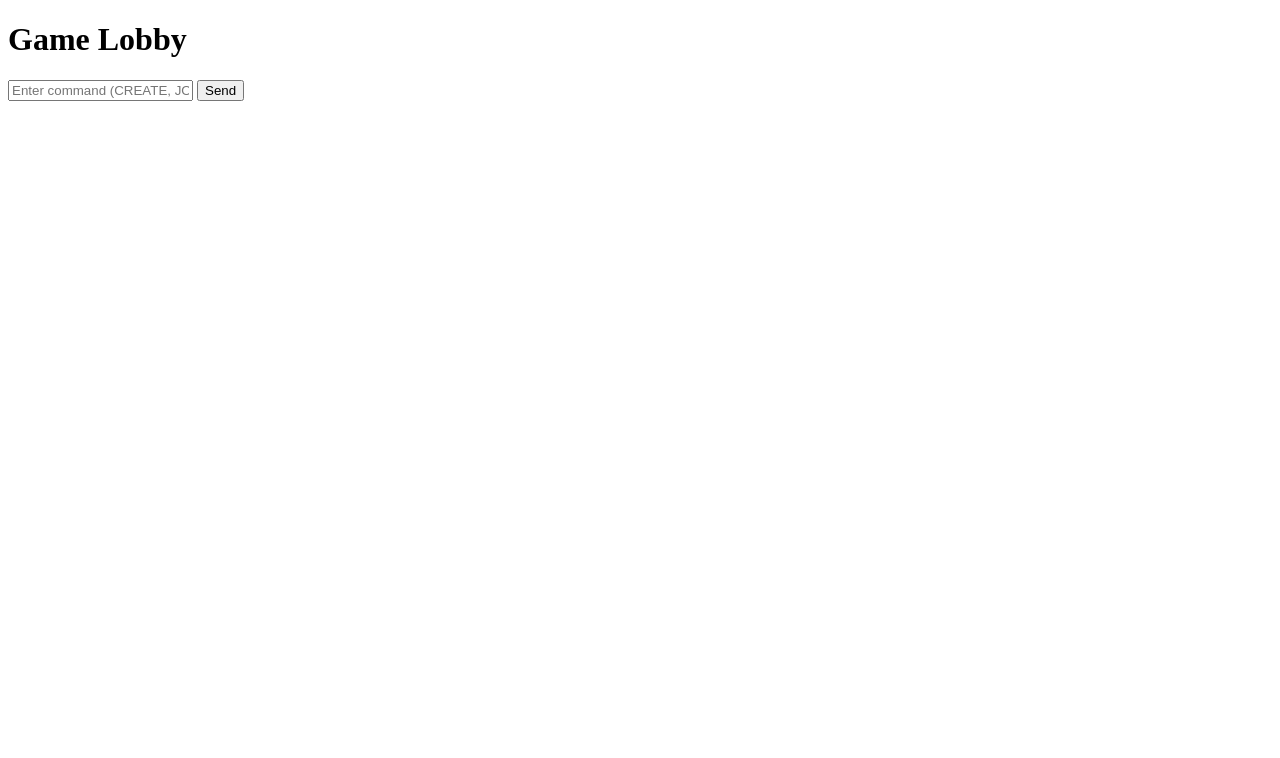
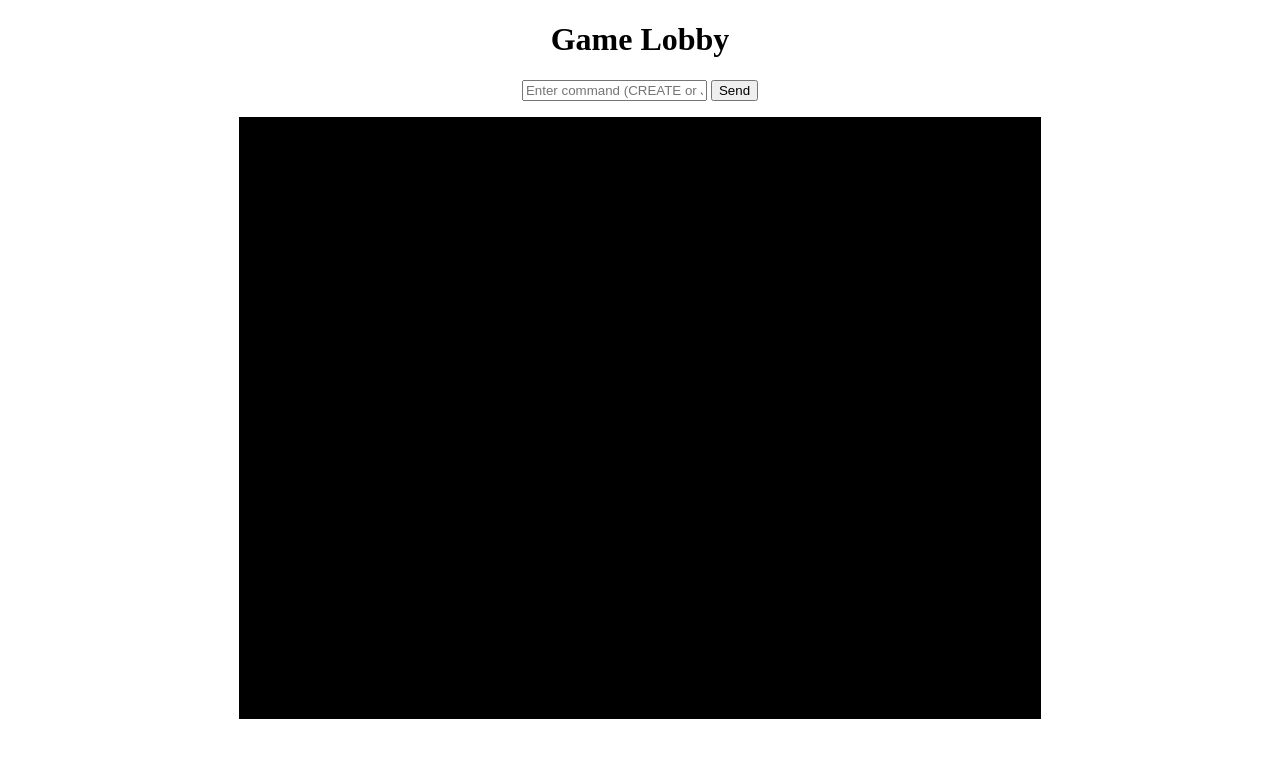
Before and after one commit to NeilIsrani/LLM-based-scattergories-, a plain HTML site: page index.html in a window 1280 px wide. Drawn offline with nearby package versions, Linux system fonts and the light colour scheme; no server answers.

Commit message:
flask working, webgl?

```diff
--- a/index.html
+++ b/index.html
@@ -3,16 +3,26 @@
 <head>
     <meta charset="UTF-8">
     <meta name="viewport" content="width=device-width, initial-scale=1.0">
-    <title>Game Lobby</title>
+    <title>Game Lobby with WebGL2</title>
     <script src="https://cdnjs.cloudflare.com/ajax/libs/socket.io/4.5.4/socket.io.js"></script>
+    <style>
+        body { text-align: center; }
+        canvas { border: 1px solid black; width: 800px; height: 600px; }
+    </style>
 </head>
 <body>
     <h1>Game Lobby</h1>
-    <input type="text" id="commandInput" placeholder="Enter command (CREATE, JOIN <CODE>, or DISCONNECT)">
+
+    <!-- Command Input -->
+    <input type="text" id="commandInput" placeholder="Enter command (CREATE or JOIN <CODE>)">
     <button onclick="sendCommand()">Send</button>
     <p id="output"></p>
 
+    <!-- WebGL2 Canvas -->
+    <canvas id="glCanvas"></canvas>
+
     <script>
+        // WebSocket connection
         var socket = io.connect("http://3.143.1.16:5001");
 
         socket.on("message", function(data) {
@@ -23,6 +33,23 @@
             var command = document.getElementById("commandInput").value;
             socket.send(command);
         }
+
+        // Initialize WebGL2
+        function initWebGL() {
+            const canvas = document.getElementById("glCanvas");
+            const gl = canvas.getContext("webgl2");
+
+            if (!gl) {
+                console.error("WebGL2 is not supported by your browser.");
+                return;
+            }
+
+            // Set the canvas color
+            gl.clearColor(0.0, 0.0, 0.0, 1.0);
+            gl.clear(gl.COLOR_BUFFER_BIT);
+        }
+
+        window.onload = initWebGL;
     </script>
 </body>
 </html>
```
Also changed, not shown: templates/index.html (added, +28 -0 lines).
